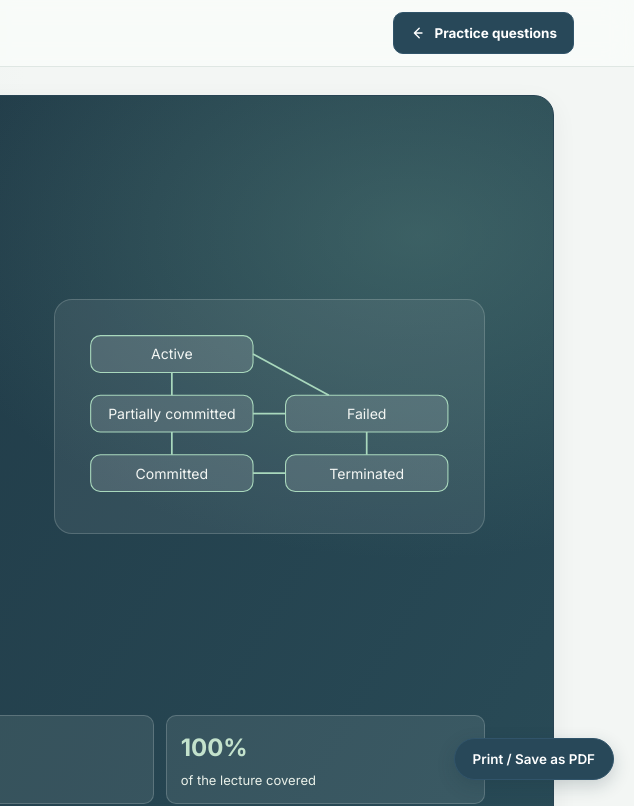
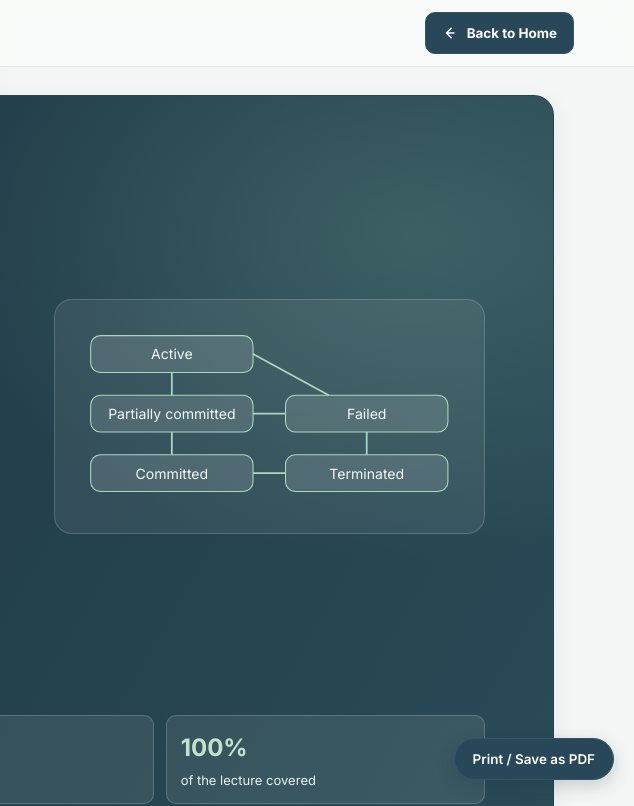
Before and after one commit to KarimOmarShawky/DB-website, a plain HTML site: page Transaction_Processing_Study_Guide.html in a window 1280 px wide. Shown: the top 806 px of the page, 646-1280 px from the left. Drawn offline with Linux system fonts and the light colour scheme.

Commit message:
Update navigation links to point to index.html

```diff
--- a/Transaction_Processing_Study_Guide.html
+++ b/Transaction_Processing_Study_Guide.html
@@ -707,7 +707,7 @@ html.js .reveal.in{animation:up .7s cubic-bezier(.2,.7,.2,1) both}
 
 <header class="study-nav">
   <nav class="study-nav-inner" aria-label="Primary navigation">
-    <a class="study-brand" href="#top">
+    <a class="study-brand" href="index.html">
       <span class="study-brand-mark" aria-hidden="true">
         <svg viewBox="0 0 24 24" fill="none" stroke="currentColor" stroke-width="1.7" stroke-linecap="round" stroke-linejoin="round">
           <ellipse cx="12" cy="5.5" rx="7.5" ry="3"></ellipse>
@@ -717,9 +717,9 @@ html.js .reveal.in{animation:up .7s cubic-bezier(.2,.7,.2,1) both}
       </span>
       Database Engineering
     </a>
-    <a class="back-home" href="#quiz">
+    <a class="back-home" href="index.html">
       <svg viewBox="0 0 20 20" fill="none" aria-hidden="true"><path d="M11.5 4 5.5 10l6 6M6 10h9" stroke="currentColor" stroke-width="1.7" stroke-linecap="round" stroke-linejoin="round"/></svg>
-      Practice questions
+      Back to Home
     </a>
   </nav>
 </header>
```
